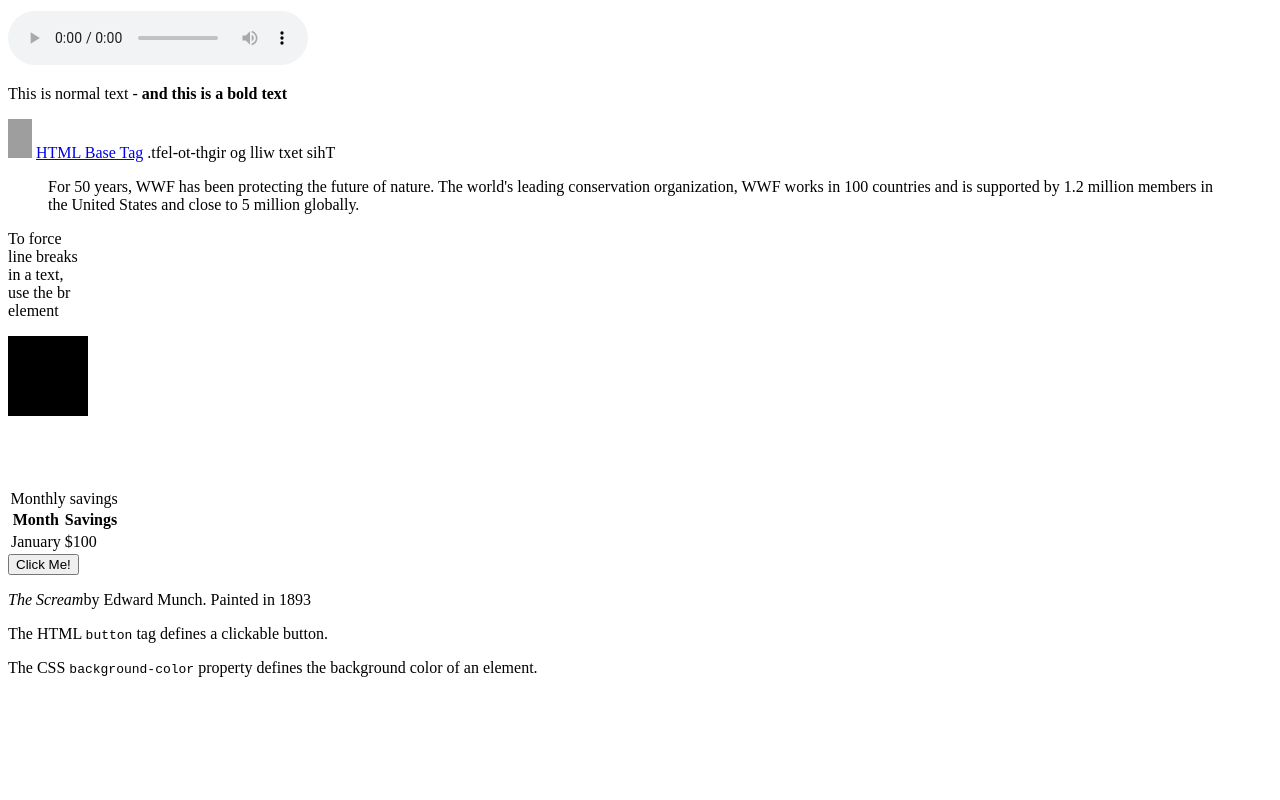
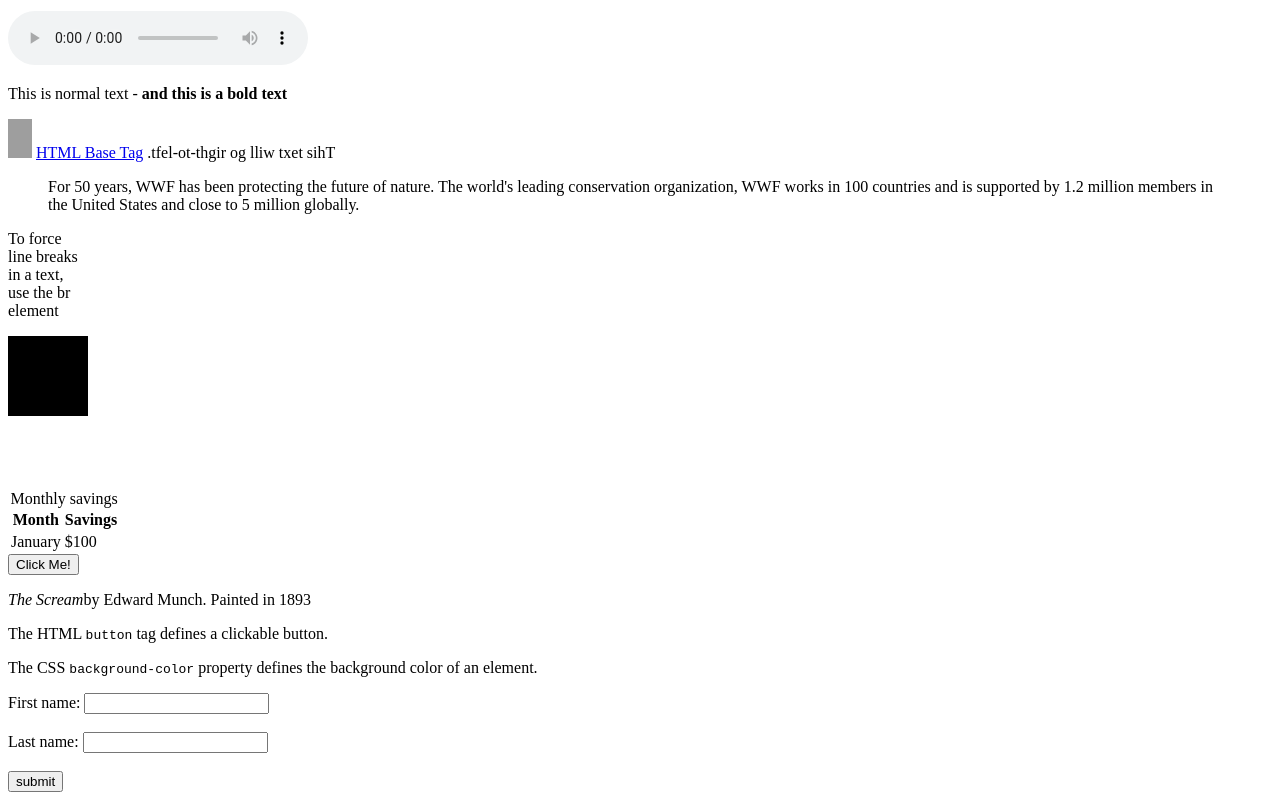
Before and after one commit to shariful-FSD/html-01, a plain HTML site: page index.html in a window 1280 px wide. Shown: the part 1195-1995 px from the top of the page. Before the commit the page ends 1888 px from the top, so only its background shows below. Drawn offline with Linux system fonts and the light colour scheme; grey boxes are pictures that could not be loaded.

Commit message:
Update index.html

```diff
--- a/index.html
+++ b/index.html
@@ -105,6 +105,12 @@ ctx.fillRect(0, 0, 80, 80);
 <p><cite>The Scream</cite>by Edward Munch. Painted in 1893</p>
 <p>The HTML <code>button</code> tag defines a clickable button.</p>
 <p>The CSS <code>background-color</code> property defines the background color of an element.</p>
-
+<form action="/action_page.php" method="get">
+	<label for="fname">First name:</label>
+	<input type="text" id="fname" name="fname"><br><br>
+	<label for="lname">Last name:  </label>
+	<input type="text" id="lname" name="lname"><br><br>
+	<input type="submit"  value="submit">
+	 </form>
 
 	</body>
```
